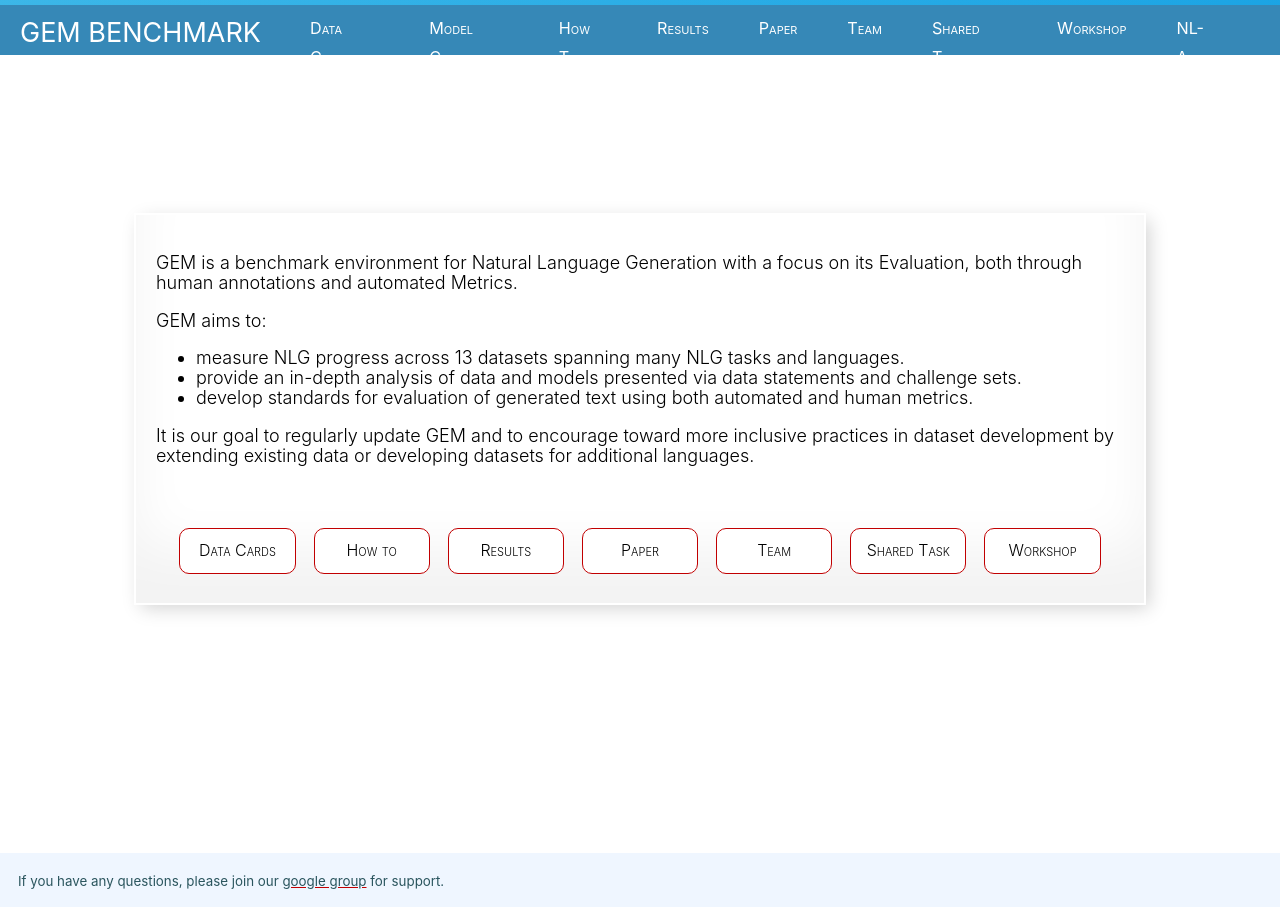
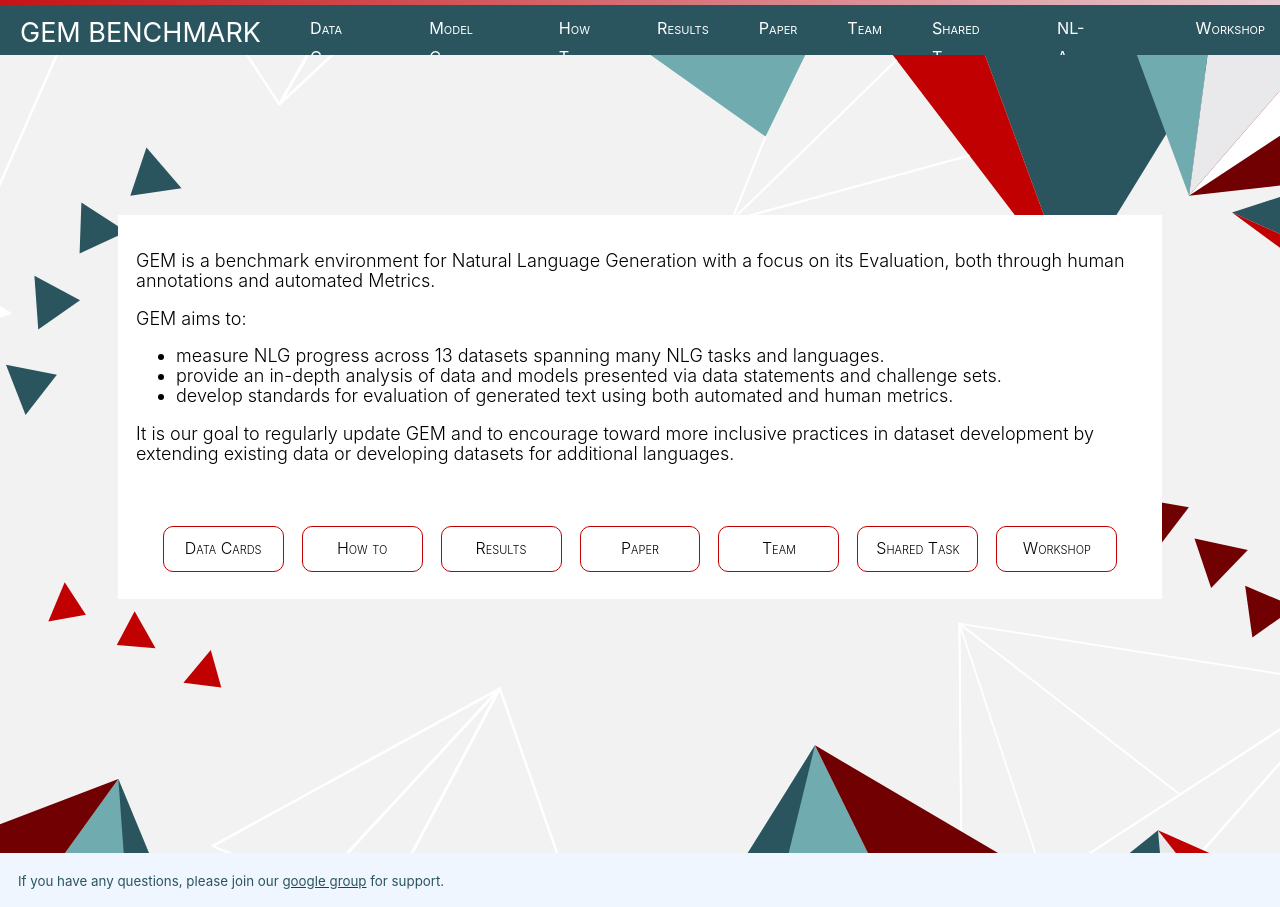
Before and after one commit to GEM-benchmark/GEM-benchmark.github.io, a Next.js app in the folder web/: page / in a window 1280 px wide. Built offline with nearby package versions, Linux system fonts and the light colour scheme.

Commit message:
Review changes

```diff
--- a/web/components/layout.js
+++ b/web/components/layout.js
@@ -2,6 +2,7 @@
 
 import Head from "next/head";
 import styles from "./layout.module.css";
+import nlAugmenterStyles from "../pages/nl_augmenter.module.css";
 import utilStyles from "../styles/utils.module.css";
 import Link from "next/link";
 import Navbar from './navbar'
@@ -9,7 +10,7 @@ import Navbar from './navbar'
 const name = "GEM Benchmark";
 export const siteTitle = "GEM";
 
-export default function Layout({ children, home }) {
+export default function Layout({ children, home, nlAugmenter }) {
   return (
     <>
       <Head>
@@ -25,6 +26,7 @@ export default function Layout({ children, home }) {
         <meta name="og:title" content={siteTitle} />
         <meta name="twitter:card" content="summary_large_image" />
       </Head>
+        <div className={`${styles.background} ${nlAugmenter && nlAugmenterStyles.background}`}>
           <header className={styles.header}>
             <Navbar></Navbar>
           </header>
@@ -45,6 +47,7 @@ export default function Layout({ children, home }) {
               </a> for support.
             </span>
           </footer>
+        </div>
     </>
   );
 }
--- a/web/components/layout.module.css
+++ b/web/components/layout.module.css
@@ -4,7 +4,6 @@
   margin: 3rem auto;
   margin-bottom: -3rem;
   min-height: calc(100vh - 108px);
-
 }
 
 .header {
@@ -25,3 +24,13 @@
   font-size: 10pt;
   color: #8e8d8a;
 }
+
+.background {
+  /* Add the GEM as background */
+  /* background: url(../public/gem3.svg) no-repeat top left; */
+  background: url(../public/background.svg) no-repeat center center fixed;
+  -webkit-background-size: cover;
+  -moz-background-size: cover;
+  -o-background-size: cover;
+  background-size: cover;
+}
--- a/web/components/navbar.js
+++ b/web/components/navbar.js
@@ -91,13 +91,13 @@ class Navbar extends React.Component {
               </Link>
             </li>
             <li className={styles.navitem}>
-              <Link href="/workshop">
-                <a>Workshop</a>
+              <Link href="/nl_augmenter">
+                <a>NL-Augmenter</a>
               </Link>
             </li>
             <li className={styles.navitem}>
-              <Link href="/nl_augmenter">
-                <a>NL-Augmenter</a>
+              <Link href="/workshop">
+                <a>Workshop</a>
               </Link>
             </li>
           </ul>
--- a/web/components/navbar.module.css
+++ b/web/components/navbar.module.css
@@ -17,7 +17,7 @@
   align-items: center;
   height: 50px;
   overflow: hidden;
-  background-color: #3688b7;
+  background-color: #2a555e;
 }
 
 /* for the logo */
@@ -39,7 +39,7 @@
 }
 
 .navbar a:hover {
-  color: #96eaf3;
+  color: #70abaf;
 }
 
 .navbar span {
@@ -76,7 +76,7 @@
 }
 
 .navitem a:hover {
-  color: #96eaf3;
+  color: #70abaf;
 }
 
 /* MOBILE MENU & ANIMATION */
@@ -142,7 +142,7 @@
   width: 100%;
   height: 5px;
   /* background: linear-gradient(-45deg, #EE7752, #E73C7E, #23A6D5, #23D5AB); */
-  background: linear-gradient(-45deg, #14a0e3, #96eaf3);
+  background: linear-gradient(-45deg, #eff6ff, #c10001, #2a555e, #70abaf);
   background-size: 400% 400%;
   -webkit-animation: gradbar 15s ease infinite;
   -moz-animation: gradbar 15s ease infinite;
--- a/web/pages/index.module.css
+++ b/web/pages/index.module.css
@@ -57,8 +57,6 @@
 @media (min-width: 720px) {
   .centerpage {
     margin-top: 20vh;
-    padding: 20px;
-    box-shadow: inset 0 -3em 3em rgba(0, 0, 0, 0.05), 0 0 0 2px rgb(255 255 255), 0.3em 0.3em 1em rgba(0, 0, 0, 0.18);
+    padding-top: 1rem;
   }
-
 }
--- a/web/pages/nl_augmenter.js
+++ b/web/pages/nl_augmenter.js
@@ -6,7 +6,7 @@ import Layout from "../components/layout";
 
 export default function Post({nlAugmenterData}) {
     return (
-        <Layout>
+        <Layout nlAugmenter>
             <Head>
                 <title>NL-Augmenter</title>
             </Head>
--- a/web/pages/nl_augmenter.module.css
+++ b/web/pages/nl_augmenter.module.css
@@ -1,4 +1,7 @@
 .heading {
-    text-decoration: none;
-    color: #000000;
+    text-decoration: none !important;
 }
+
+.background {
+    background: #ffffff !important;
+}
--- a/web/styles/global.css
+++ b/web/styles/global.css
@@ -14,13 +14,6 @@ body {
 
 #__next {
   min-height: 100%;
-  /* Add the GEM as background */
-  /* background: url(../public/gem3.svg) no-repeat top left; */
-  background: #ffffff;
-  -webkit-background-size: cover;
-  -moz-background-size: cover;
-  -o-background-size: cover;
-  background-size: cover;
 }
 
 * {
```
Lines whose indentation alone changed are shown as unchanged.
